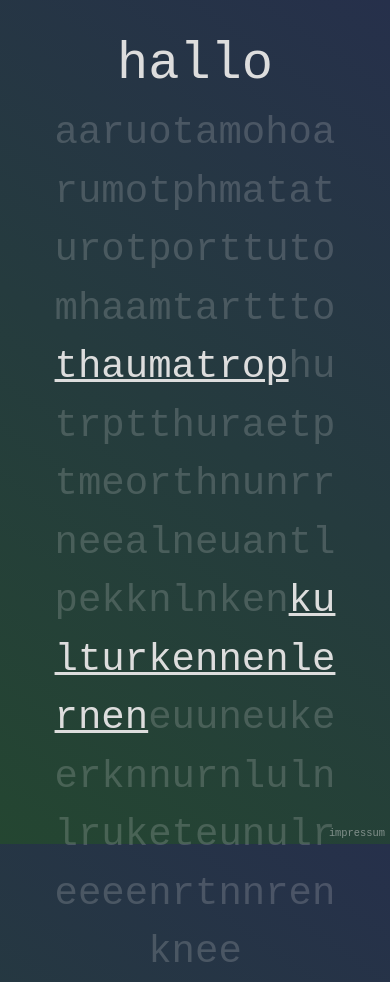
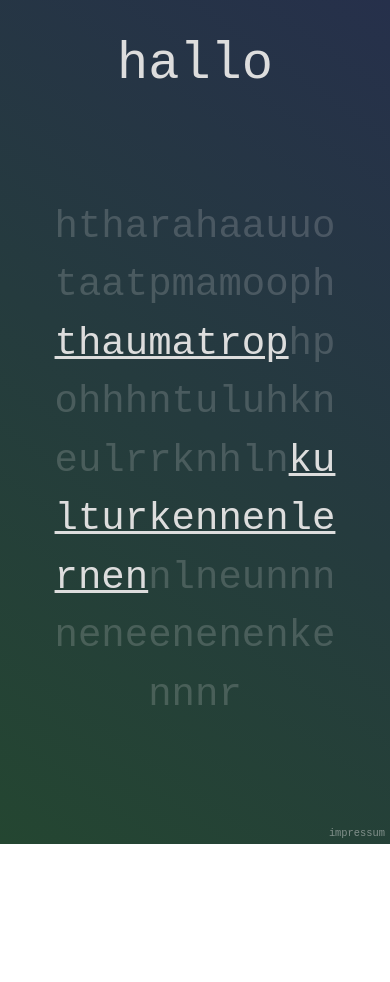
Before and after one commit to throni3git/hallo, a Svelte app: page / in a window 390 px wide. After the commit the page ends 844 px from the top, so only its background shows below. Built offline with nearby package versions, Linux system fonts and the light colour scheme.

Commit message:
TextCarpet: less text for mobile

```diff
--- a/src/TextCarpet.svelte
+++ b/src/TextCarpet.svelte
@@ -102,7 +102,7 @@
     const pairCreators = buildCreatorPairs(creators);
 
     let snippetLength = clientWidth / (linkList.length + 1);
-    snippetLength *= 0.5;
+    snippetLength *= 0.25;
     snippetLength = Math.round(snippetLength);
 
     const result = [];
```
